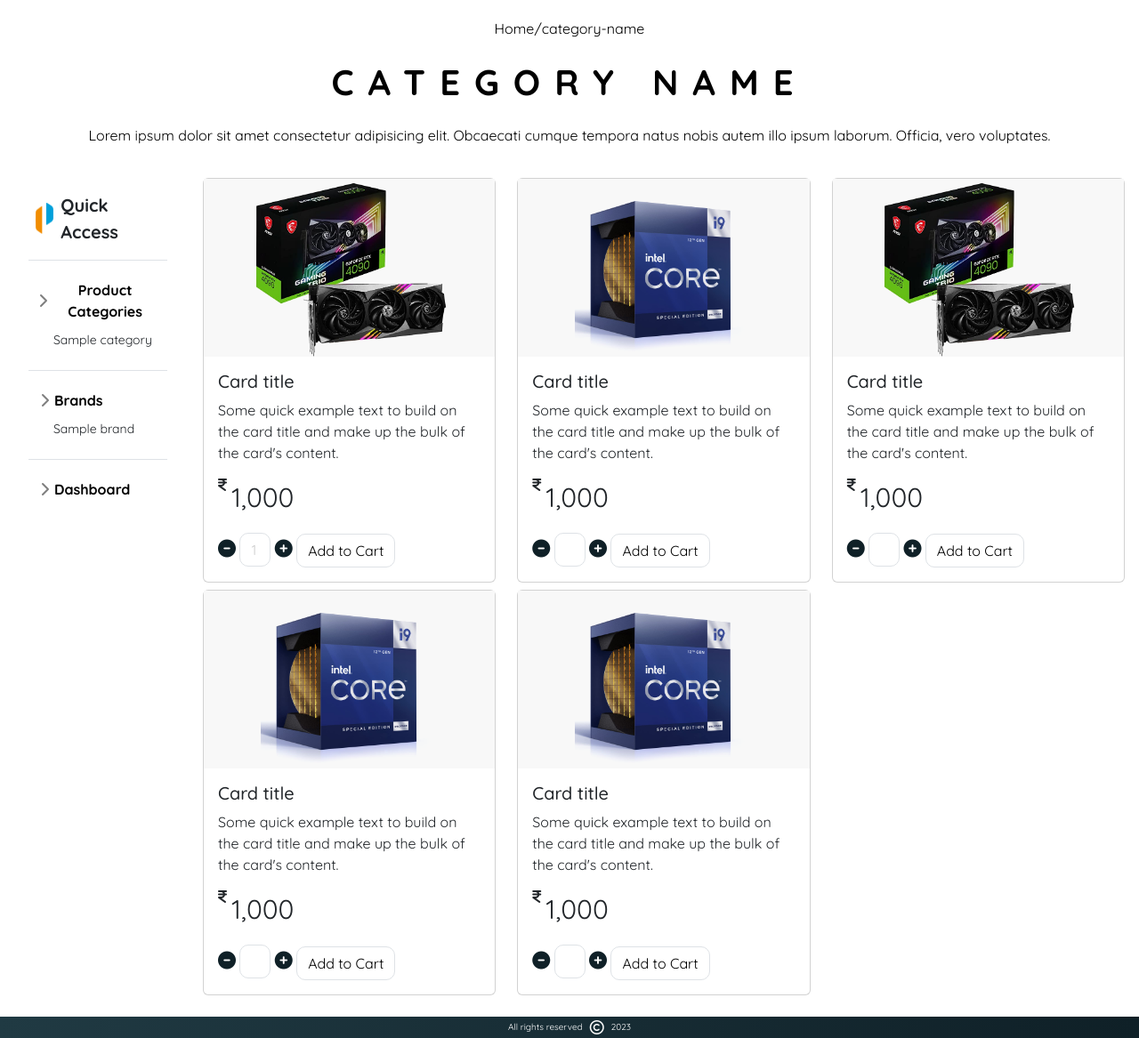
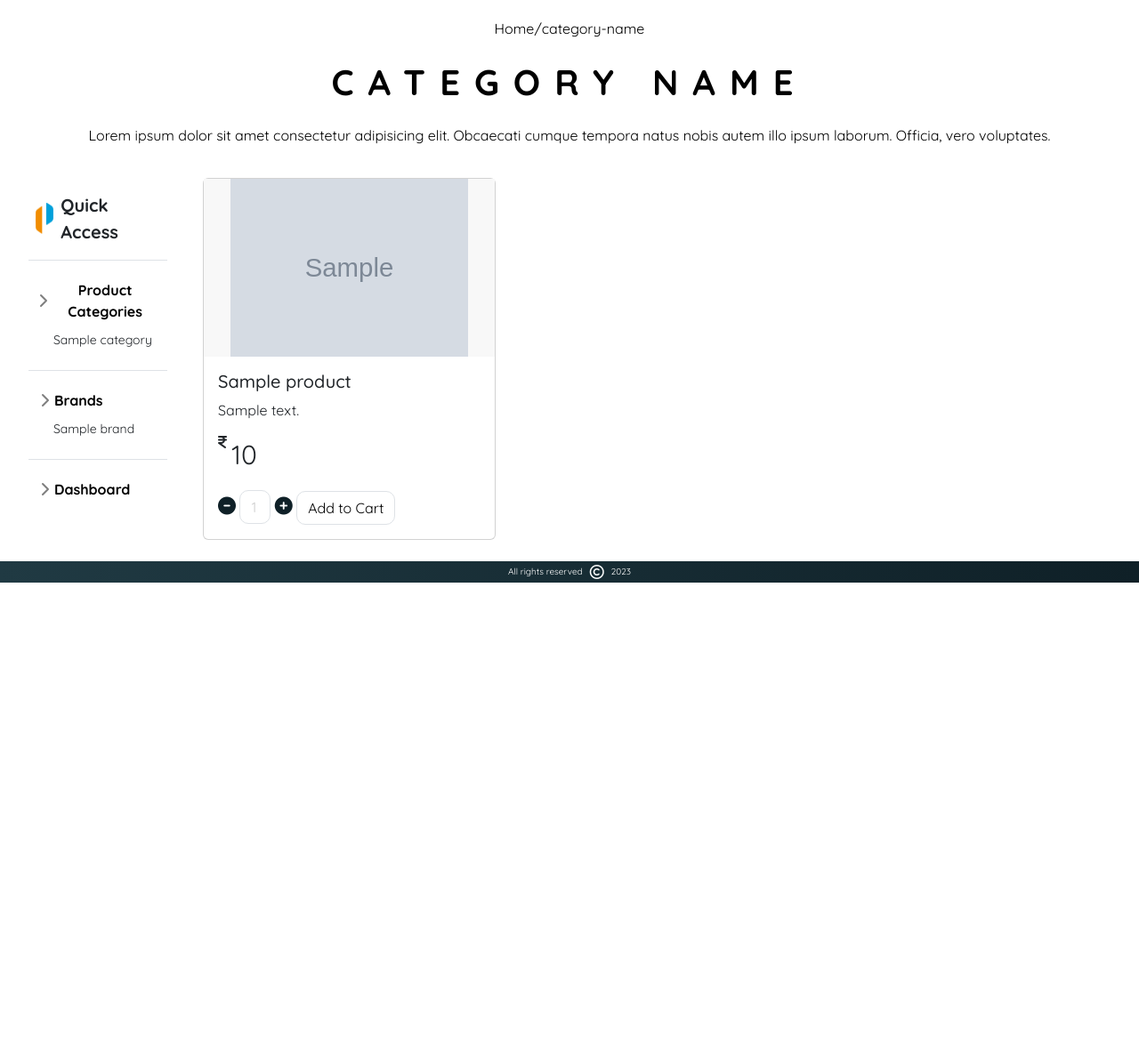
Before and after one commit to potato-lulw/DBMS-project, a PHP site: page /index.php in a window 1280 px wide. Shown: the part 134-1301 px from the top of the page at 89% size. After the commit the page ends 789 px from the top, so only its background shows below. Run offline with PHP 8.4, Linux system fonts and the light colour scheme; tables that the repository leaves empty or names only in its code hold one stand-in row (values such as "Sample post"); grey boxes marked "Sample" are stand-in pictures; some libraries are stand-ins or nearby versions.

Commit message:
Added products to the database

```diff
--- a/ADMIN/insert_product.php
+++ b/ADMIN/insert_product.php
@@ -133,7 +133,7 @@
             exit();
         }
         else{
-            move_uploaded_file($temp_image, "/product_images/$product_price");
+            move_uploaded_file($temp_image, "./product_images/$product_image");
 
 
             //insert
--- a/index.php
+++ b/index.php
@@ -219,7 +219,50 @@ include 'includes/connect.php';
             <div class="col-md-10">
 
                 <div class="row">
-                    <div class="col-md-4 mb-2">
+
+
+                    <?php
+                    $select_query = "Select * from products order by rand()";
+                    $result_query = mysqli_query($con, $select_query);
+                    while ($row = mysqli_fetch_assoc($result_query)) {
+                        $product_id = $row["product_id"];
+                        $product_name = $row["product_name"];
+                        $product_price = $row["product_price"];
+                        $product_desc = $row["product_desc"];
+                        $product_image = $row["product_image"];
+                        $category_id = $row["category_id"];
+                        $brand_id = $row["brand_id"];
+
+                        echo "<div class='col-md-4 mb-2'>
+                        <div class='card'>
+                            <div class='imgback'>
+                                <img src='./ADMIN/product_images/$product_image' class='card-img-top' alt='...'>
+                            </div>
+                            <div class='card-body'>
+                                <h5 class='card-title'>$product_name</h5>
+                                <p class='card-text'>$product_desc</p>
+                                <div class='price-details d-flex'>
+                                    <i class='fa-solid fa-indian-rupee-sign'></i>
+                                    <p class='price'>$product_price</p>
+                                </div>
+                                <div class='order '>
+                                    <button class='decrease'>
+                                        <i class='fa-solid fa-circle-minus'></i>
+                                    </button>
+                                    <input type='...' class='order-size form-control' placeholder='1'>
+                                    <button class='increase'>
+                                        <i class='fa-solid fa-circle-plus'></i>
+                                    </button>
+                                    <a href='#' class='btn btn-primary'>Add to Cart</a>
+                                </div>
+                            </div>
+                        </div>
+                    </div>";
+                    }
+
+
+                    ?>
+                    <!-- <div class="col-md-4 mb-2">
                         <div class="card">
                             <div class="imgback">
                                 <img src="Images/dummy.jpg" class="card-img-top" alt="...">
@@ -243,114 +286,10 @@ include 'includes/connect.php';
                                 </div>
                             </div>
                         </div>
-                    </div>
-                    <div class="col-md-4 mb-2">
-                        <div class="card">
-                            <div class="imgback">
-                                <img src="Images/dummy2.jpg" class="card-img-top" alt="...">
-                            </div>
-                            <div class="card-body">
-                                <h5 class="card-title">Card title</h5>
-                                <p class="card-text">Some quick example text to build on the card title and make up the bulk of the card's content.</p>
-                                <div class="price-details d-flex">
-                                    <i class="fa-solid fa-indian-rupee-sign"></i>
-                                    <p class="price">1,000</p>
-                                </div>
-                                <div class="order ">
-                                    <button class="decrease">
-                                        <i class="fa-solid fa-circle-minus"></i>
-                                    </button>
-                                    <input type="..." class="order-size form-control">
-                                    <button class="increase">
-                                        <i class="fa-solid fa-circle-plus"></i>
-                                    </button>
-                                    <a href="#" class="btn btn-primary">Add to Cart</a>
-                                </div>
-                            </div>
-                        </div>
-                    </div>
-                    <div class="col-md-4 mb-2">
-                        <div class="card">
+                    </div> -->
 
-                            <div class="imgback">
-                                <img src="Images/dummy.jpg" class="card-img-top" alt="...">
-                            </div>
-
-                            <div class="card-body">
-                                <h5 class="card-title">Card title</h5>
-                                <p class="card-text">Some quick example text to build on the card title and make up the bulk of the card's content.</p>
-                                <div class="price-details d-flex">
-                                    <i class="fa-solid fa-indian-rupee-sign"></i>
-                                    <p class="price">1,000</p>
-                                </div>
-                                <div class="order ">
-                                    <button class="decrease">
-                                        <i class="fa-solid fa-circle-minus"></i>
-                                    </button>
-                                    <input type="..." class="order-size form-control">
-                                    <button class="increase">
-                                        <i class="fa-solid fa-circle-plus"></i>
-                                    </button>
-                                    <a href="#" class="btn btn-primary">Add to Cart</a>
-                                </div>
-                            </div>
-                        </div>
-                    </div>
-                    <div class="col-md-4 mb-2">
-                        <div class="card">
-                            <div class="imgback">
-                                <img src="Images/dummy2.jpg" class="card-img-top" alt="...">
-                            </div>
-                            <div class="card-body">
-                                <h5 class="card-title">Card title</h5>
-                                <p class="card-text">Some quick example text to build on the card title and make up the bulk of the card's content.</p>
-                                <div class="price-details d-flex">
-                                    <i class="fa-solid fa-indian-rupee-sign"></i>
-                                    <p class="price">1,000</p>
-                                </div>
-                                <div class="order ">
-                                    <button class="decrease">
-                                        <i class="fa-solid fa-circle-minus"></i>
-                                    </button>
-                                    <input type="..." class="order-size form-control">
-                                    <button class="increase">
-                                        <i class="fa-solid fa-circle-plus"></i>
-                                    </button>
-                                    <a href="#" class="btn btn-primary">Add to Cart</a>
-                                </div>
-                            </div>
-                        </div>
-                    </div>
-                    <div class="col-md-4 mb-2">
-                        <div class="card">
-                            <div class="imgback">
-                                <img src="Images/dummy2.jpg" class="card-img-top" alt="...">
-                            </div>
-                            <div class="card-body">
-                                <h5 class="card-title">Card title</h5>
-                                <p class="card-text">Some quick example text to build on the card title and make up the bulk of the card's content.</p>
-                                <div class="price-details d-flex">
-                                    <i class="fa-solid fa-indian-rupee-sign"></i>
-                                    <p class="price">1,000</p>
-                                </div>
-
-
-                                <div class="order ">
-                                    <button class="decrease">
-                                        <i class="fa-solid fa-circle-minus"></i>
-                                    </button>
-                                    <input type="..." class="order-size form-control">
-                                    <button class="increase">
-                                        <i class="fa-solid fa-circle-plus"></i>
-                                    </button>
-                                    <a href="#" class="btn btn-primary">Add to Cart</a>
-                                </div>
-
-                            </div>
-                        </div>
-                    </div>
-                </div>
-            </div>
+                </div> <!--row end-->
+            </div> <!--col end-->
 
 
 
```
Also changed, not shown: ADMIN/product_images/3080.jpg (added), ADMIN/product_images/5900.jpg (added), ADMIN/product_images/K95.jpg (added), ADMIN/product_images/Om Uttam Patil - sign (1).jpg (added), ADMIN/product_images/cloud alpha.jpg (added), ADMIN/product_images/g502.jpg (added), Images/3080.jpg (added), Images/5900.jpg (added), Images/K95.jpg (added), Images/cloud alpha.jpg (added), Images/g502.jpg (added), includes/connect.php (line endings or trailing spaces).
